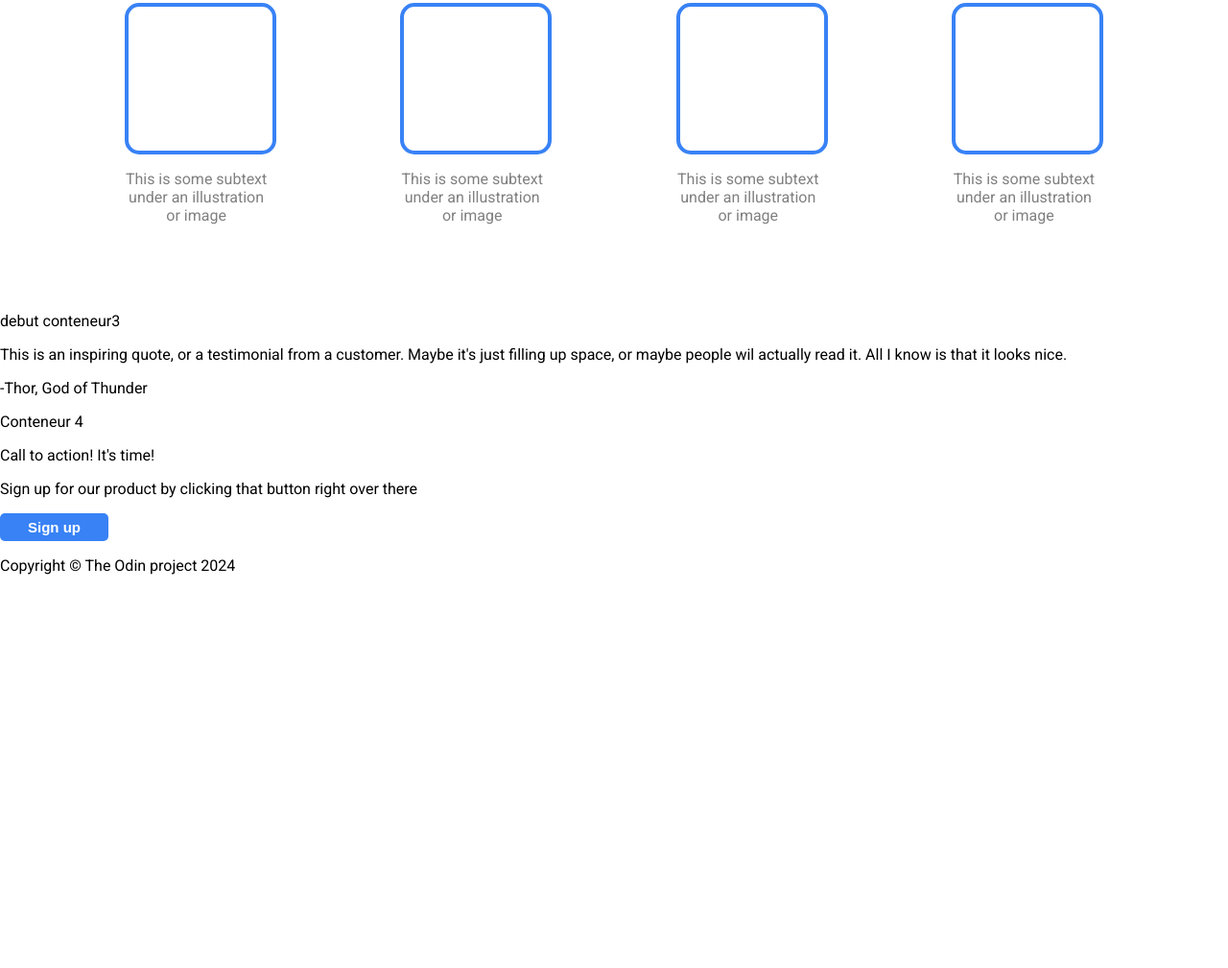
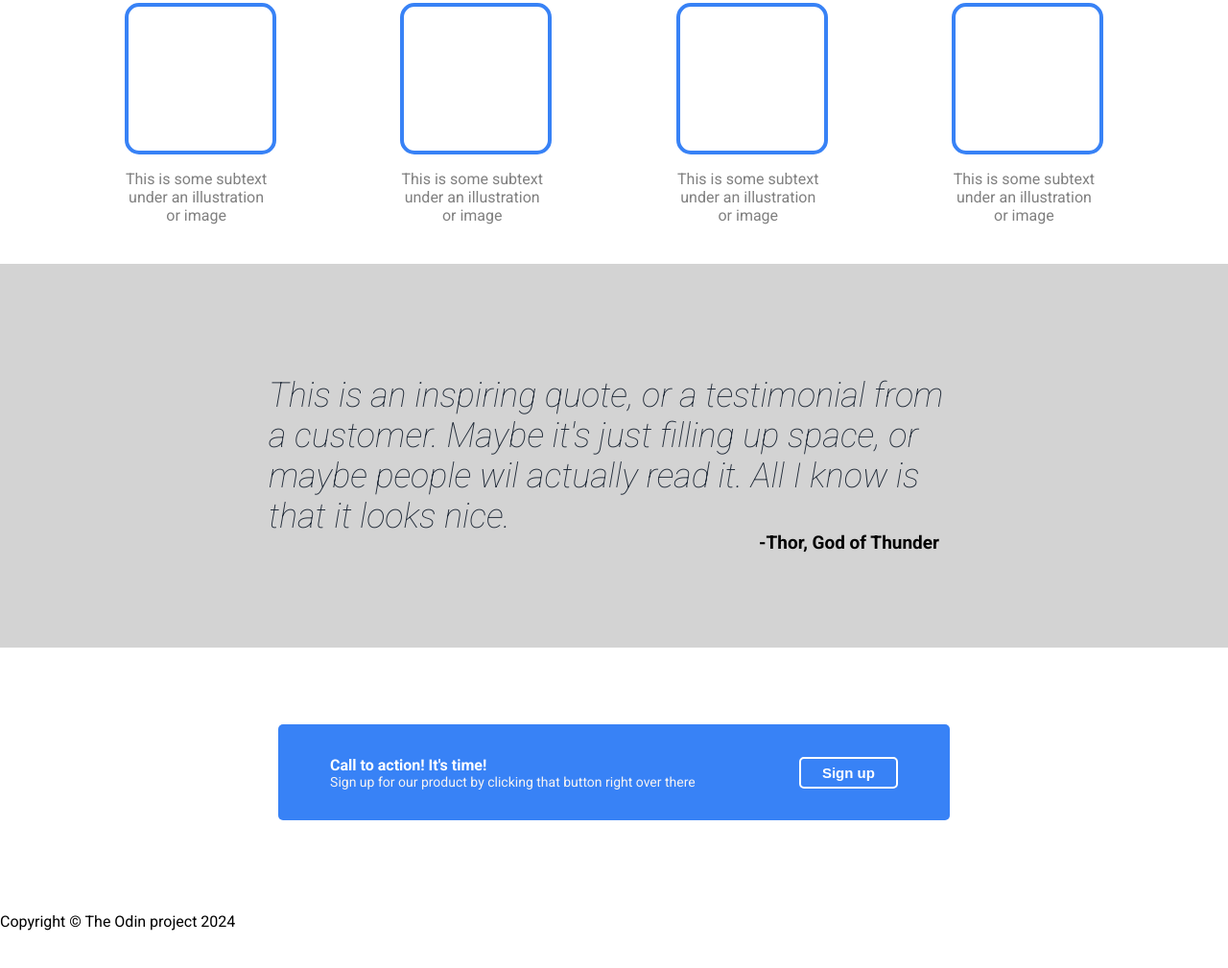
Before and after one commit to SerigneGallo/odin-Landing-pages, a plain HTML site: page index.html in a window 1280 px wide. Shown: the part 551-1560 px from the top of the page at 96% size. Drawn offline with Linux system fonts and the light colour scheme.

Commit message:
container four done : adjust use with flexbox

```diff
--- a/index.html
+++ b/index.html
@@ -73,18 +73,30 @@
       </div>
     </div>
   </div>
-</div> debut conteneur3
-<div class="quote-text">
-  <p>This is an inspiring quote, or a testimonial from a customer. Maybe
-      it's just filling up space, or maybe people wil actually read it. All I know
-      is that it looks nice.</p>
+</div>
+<div class="container-three">
+    <div class="quote-text">
+      <p>This is an inspiring quote, or a testimonial from a customer. Maybe
+          it's just filling up space, or maybe people wil actually read it. All I know
+          is that it looks nice.</p>
+        </div>
+        <div class="Thor">
+          <p>-Thor, God of Thunder</p>
+        </div>
+      </div>
+      <div class="container-four">
+      <div class="call-to-action-box">
+        <div class="call-to-action-sign-up">
+      <p style="font-weight: bold;margin:0;font-size:16px;color: white;">Call to action! It's time!</p>
+      <p style="font-size: 14px; margin:0;color:rgb(246, 243, 243)">Sign up for our product by clicking that button right over there</p>
     </div>
-      <p>-Thor, God of Thunder</p>
-
-     Conteneur 4
-      <p>Call to action! It's time!</p>
-      <p>Sign up for our product by clicking that button right over there</p>
+    <div class="sign-up">
       <button>Sign up</button>
+    </div>
+    </div>
+  </div>
+  <div class="container-five">
       <p>Copyright &copy; The Odin project 2024</p>
+    </div>
 </body>
 </html>
--- a/style.css
+++ b/style.css
@@ -1,6 +1,6 @@
 body {
   font-family: roboto;
-  height: 2000px;
+  height: 1600px;
   margin: 0;
   overflow-x: hidden;
 }
@@ -8,10 +8,6 @@ body {
 .Container-blue-one {
   height: 450px;
   background-color: #1F2937;
-}
-
-.container-light-grey-two {
-  height: 400px;
 }
 
 .Header-Logo {
@@ -53,8 +49,8 @@ button {
   font-size: 15px;
   background-color: #3882F6;
   border: none;
-  padding-left: 29px;
-  padding-right: 29px;
+  padding-left: 22px;
+  padding-right: 22px;
   padding-top: 6px;
   padding-bottom: 6px;
   border-radius: 5px;
@@ -78,7 +74,6 @@ button {
   width: 450px;
   height: 200px;
   /*border: solid 1px black;*/
-
 }
 
 .Total-Square {
@@ -88,11 +83,14 @@ button {
   margin-top: 60px;
 }
 
+.container-light-grey-two {
+  height: 350px;
+}
+
 .information-header-text {
   font-size: 36px;
   font-weight: bolder;
   text-align: center;
-
 }
 
 .subtext {
@@ -113,3 +111,51 @@ button {
   justify-content: space-evenly;
   align-items: center;
 }
+
+.container-three {
+  background-color: lightgrey;
+  height: 400px;
+  display:flex;
+  justify-content: center;
+  align-items: center;
+
+}
+.quote-text {
+  font-size: 36px;
+  font-weight: lighter;
+  font-style: italic;
+  color: #1F2937;
+  width: 720px;
+  position:absolute;
+}
+
+.Thor {
+  position: relative;
+  margin-top: 180px;
+  margin-left: 490px;
+  font-weight: bold;
+  font-size: 19px;
+}
+
+.call-to-action-box {
+  width: 700px;
+  height: 100px;
+  background-color: #3882F6;
+  /*position:absolute;*/
+  display: flex;
+  justify-content: space-around;
+  align-items: center;
+  border-radius: 5px;
+}
+
+.sign-up {
+ border: 2px solid white;
+ border-radius: 5px;
+}
+
+.container-four {
+  height: 260px;
+  display: flex;
+  justify-content: center;
+  align-items: center;
+}
```
